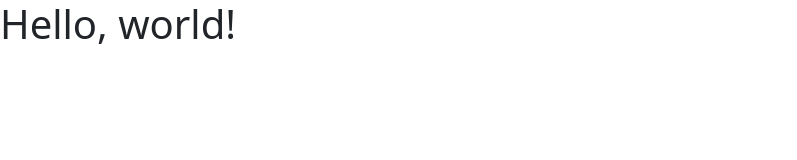
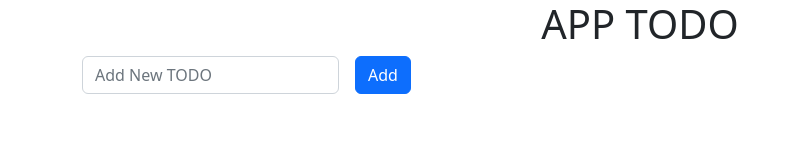
Before and after one commit to kradova/RESTful-API, a plain HTML site: page app-todo/index.html in a window 1280 px wide. Shown: the whole page, without its empty margins (0-797 px from the left). Drawn offline with nearby package versions, Linux system fonts and the light colour scheme.

Commit message:
+ input field

```diff
--- a/app-todo/index.html
+++ b/app-todo/index.html
@@ -7,13 +7,24 @@
     <title>APP TODO</title>
     <link href="https://cdn.jsdelivr.net/npm/bootstrap@5.2.0-beta1/dist/css/bootstrap.min.css" rel="stylesheet"
         integrity="sha384-0evHe/X+R7YkIZDRvuzKMRqM+OrBnVFBL6DOitfPri4tjfHxaWutUpFmBp4vmVor" crossorigin="anonymous">
-        <link rel="stylesheet" href="app.css">
+    <link rel="stylesheet" href="app.css">
 </head>
 
 <body>
-    <h1>Hello, world!</h1>
 
 
+    <div id="main" class="container text-center">
+        <h1>APP TODO</h1>
+        <form class="row g-3">
+            <div class="col-auto">
+                <label for="inputPassword2" class="visually-hidden">Password</label>
+                <input type="text" class="form-control" id="inputPassword2" placeholder="Add New TODO">
+            </div>
+            <div class="col-auto">
+                <button type="submit" class="btn btn-primary mb-3">Add</button>
+            </div>
+        </form>
+    </div><!-- #main -->
 
 
 
@@ -25,7 +36,7 @@
     <script src="https://cdn.jsdelivr.net/npm/bootstrap@5.2.0-beta1/dist/js/bootstrap.min.js"
         integrity="sha384-kjU+l4N0Yf4ZOJErLsIcvOU2qSb74wXpOhqTvwVx3OElZRweTnQ6d31fXEoRD1Jy"
         crossorigin="anonymous"></script>
-        <script src="app.js"></script>
+    <script src="app.js"></script>
 </body>
 
 </html>
```
